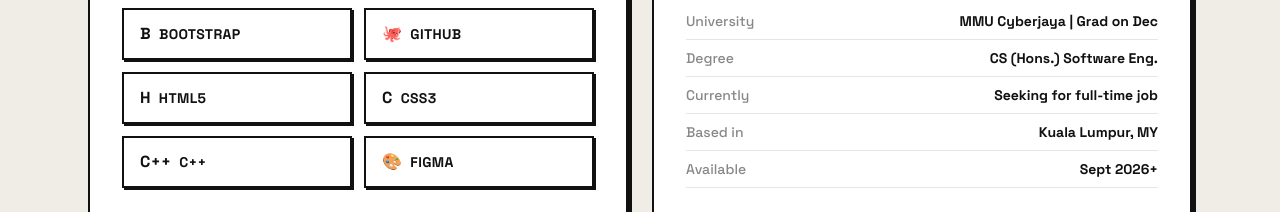
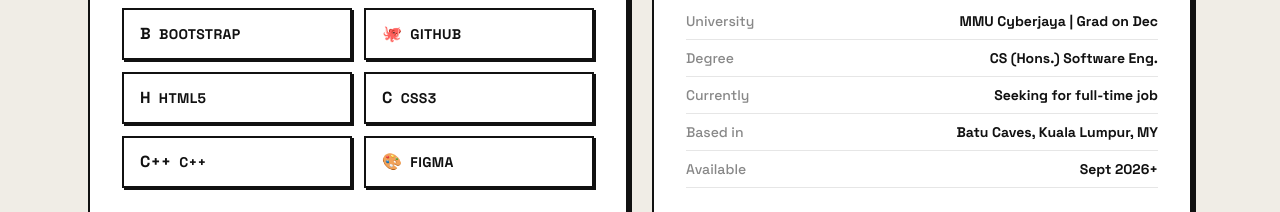
Before and after one commit to intanhbrh/portfolio, a React (Create React App) app: page / in a window 1280 px wide. Shown: the part 1140-1352 px from the top of the page. Built offline with nearby package versions, Linux system fonts and the light colour scheme.

Commit message:
Update SkillsAbout.jsx

```diff
--- a/src/components/SkillsAbout.jsx
+++ b/src/components/SkillsAbout.jsx
@@ -10,7 +10,7 @@ const quickInfo = [
   {label:"University",value:"MMU Cyberjaya | Grad on Dec"},
   {label:"Degree",value:"CS (Hons.) Software Eng."},
   {label:"Currently",value:"Seeking for full-time job"},
-  {label:"Based in",value:"Kuala Lumpur, MY"},
+  {label:"Based in",value:"Batu Caves, Kuala Lumpur, MY"},
   {label:"Available",value:"Sept 2026+"},
 ];
 export default function SkillsAbout() {
```
